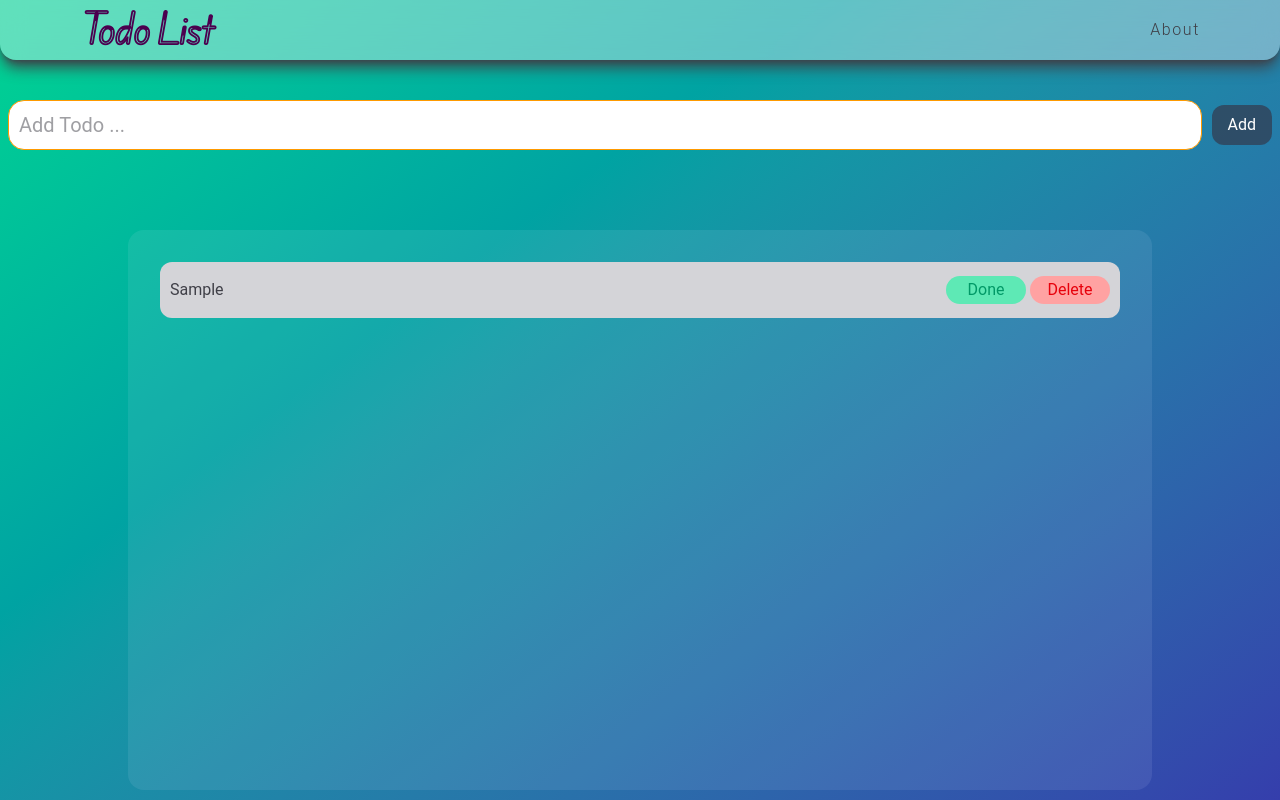
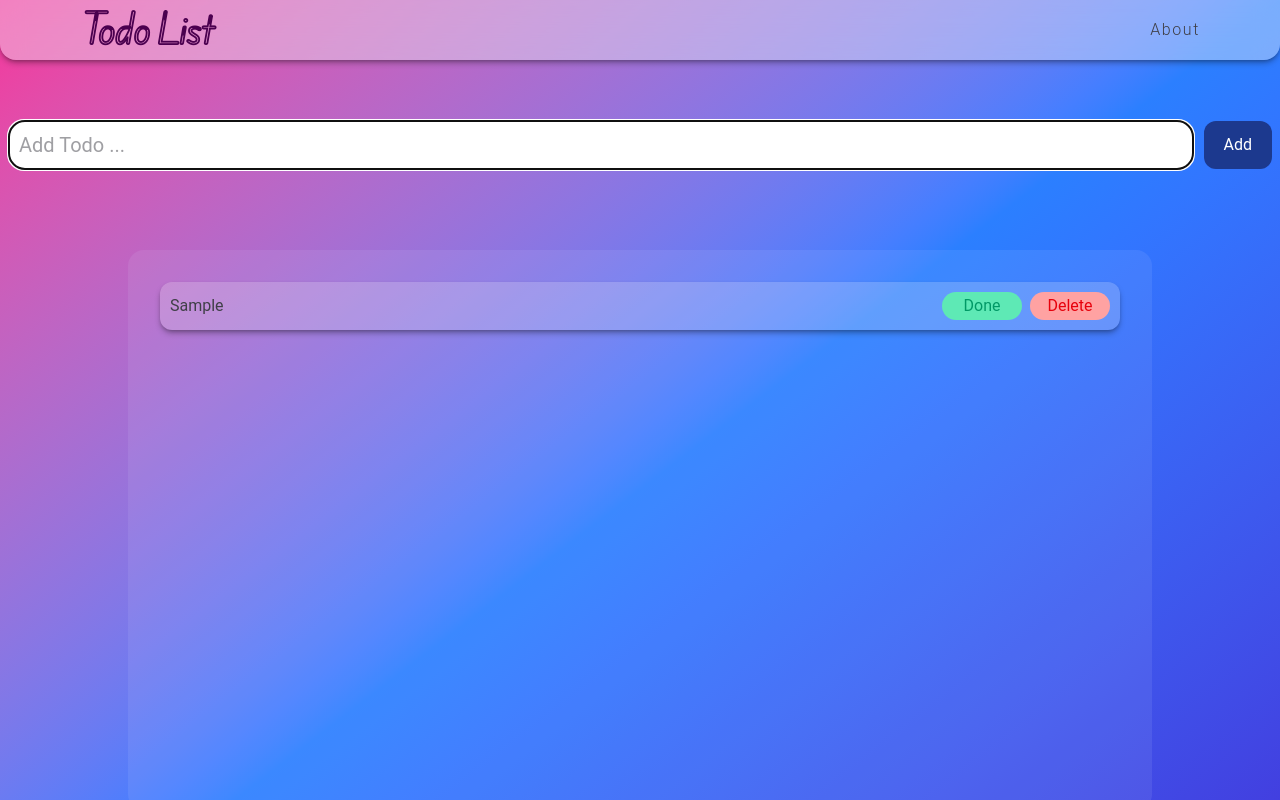
Before and after one commit to alirezaabbasi-dev/modern-todo-list, a website: page index.html in a window 1280 px wide. Both pictures are taken after typing "Sample" into the empty fields and a click on the button "Add". Shown: the top 800 px of the page. Drawn offline with Linux system fonts and the light colour scheme; a web font is replaced by a local one.

Commit message:
fixed bugs && update design

```diff
--- a/index.html
+++ b/index.html
@@ -9,12 +9,12 @@
     <link rel="stylesheet" href="./dist/output.css">
 </head>
 
-<body class="font-main bg-gradient-to-tl from-indigo-800 to-emerald-400 text-white">
+<body class="font-main bg-gradient-to-tl bg-linear-45 from-indigo-700 via-blue-500 to-pink-500 text-white">
     <header>
         <div class="@container">
             <div
-                class="max-w-7xl @sm:px-2 @md:px-20  bg-slate-100/40
-                backdrop-blur-md px-2.5 py-2.5 rounded-b-2xl text-emerald flex items-center justify-between mx-auto shadow-lg transition-shadow shadow-zinc-700 border-b-black  wow animate__animated animate__fadeInDown">
+                class="max-w-7xl @sm:px-2 @md:px-20 fixed top-0 right-0 left-0 bg-slate-100/40
+                backdrop-blur-md px-2.5 py-2.5 rounded-b-2xl text-emerald flex items-center justify-between mx-auto shadow-md shadow-black/30  wow animate__animated animate__fadeInDown">
                 <h2 class="font-logo text-fuchsia-950 text-4xl font-semibold text-shadow tracking-tight">Todo List</h2>
                 <a target="_blank" href="http://github.com/alirezaabbasi-dev" title="Go to My github"
                     class="text-md text-zinc-700 font-light tracking-widest">About</a>
@@ -25,12 +25,12 @@
     <main>
         <!-- todos Header -->
         <div class="@container">
-            <div class="@sm:px-2 xl:px-10 max-w-7xl mx-auto mt-10 flexAllCenter gap-2.5">
+            <div class="@sm:px-2 xl:px-10 max-w-7xl mx-auto mt-30 flexAllCenter gap-2.5">
                 <input placeholder="Add Todo ..." id="textInput"
                     class="bg-white text-zinc-700 p-2.5 w-full text-xl border border-amber-500 rounded-2xl wow animate__animated animate__fadeInDownBig"
                     type="text">
                 <button id="btnAdd"
-                    class="bg-slate-700/80   text-white px-4 py-2 rounded-xl wow animate__animated animate__fadeInRightBig">Add</button>
+                    class="bg-blue-900   text-white px-5 py-3 rounded-xl wow animate__animated animate__fadeInRightBig">Add</button>
             </div>
         </div>
         <!-- Todos Item -->
--- a/src/Scripts/app.js
+++ b/src/Scripts/app.js
@@ -23,18 +23,21 @@ function addTodo() {
   localStorage.setItem("todos", JSON.stringify(items));
   renderTodoItem(todoObj);
   textInput.value = "";
+  textInput.focus();
 }
 
 function renderTodoItem(item) {
   todosContainer.innerHTML += `
     <div
-      class="todo-item w-full h-14 rounded-xl text-zinc-700 bg-zinc-300 p-2.5 flex items-center justify-between wow animate__animated animate__fadeInUp">
-      <div data-id="${item.id}" class="todo-item-content todo-text ${
+      class="todo-item w-full max-h-[75px] rounded-xl text-zinc-700 bg-zinc-100/20 shadow-md shadow-black/30 p-2.5 flex items-center justify-between wow animate__animated animate__fadeInUp">
+      <div data-id="${
+        item.id
+      }" class="todo-item-content text-wrap wrap-anywhere line-clamp-3 todo-text ${
     item.isDone ? "line-through" : ""
   }">
            ${item.title}
       </div>
-      <div class="btn-container">
+      <div class="btn-container ml-1 flex items-center justify-end flex-wrap gap-2 ">
           <button onClick="doneBtnHandler(event)" class="done-btn w-20 h-7 rounded-3xl text-emerald-600 ${
             item.isDone ? "" : "bg-emerald-300"
           }">${item.isDone ? "Undo" : "Done"}</button>
--- a/src/Styles/input.css
+++ b/src/Styles/input.css
@@ -7,6 +7,7 @@
     src: url("../src/Fonts/Roboto/roboto.ttf") format("truetype");
 }
 @import "tailwindcss";
+@source "../src/Scripts/*.js";
 
 @theme {
     --font-logo: "EduAUVICWANTArrows-Regular";
```
Also changed, not shown: dist/output.css.
